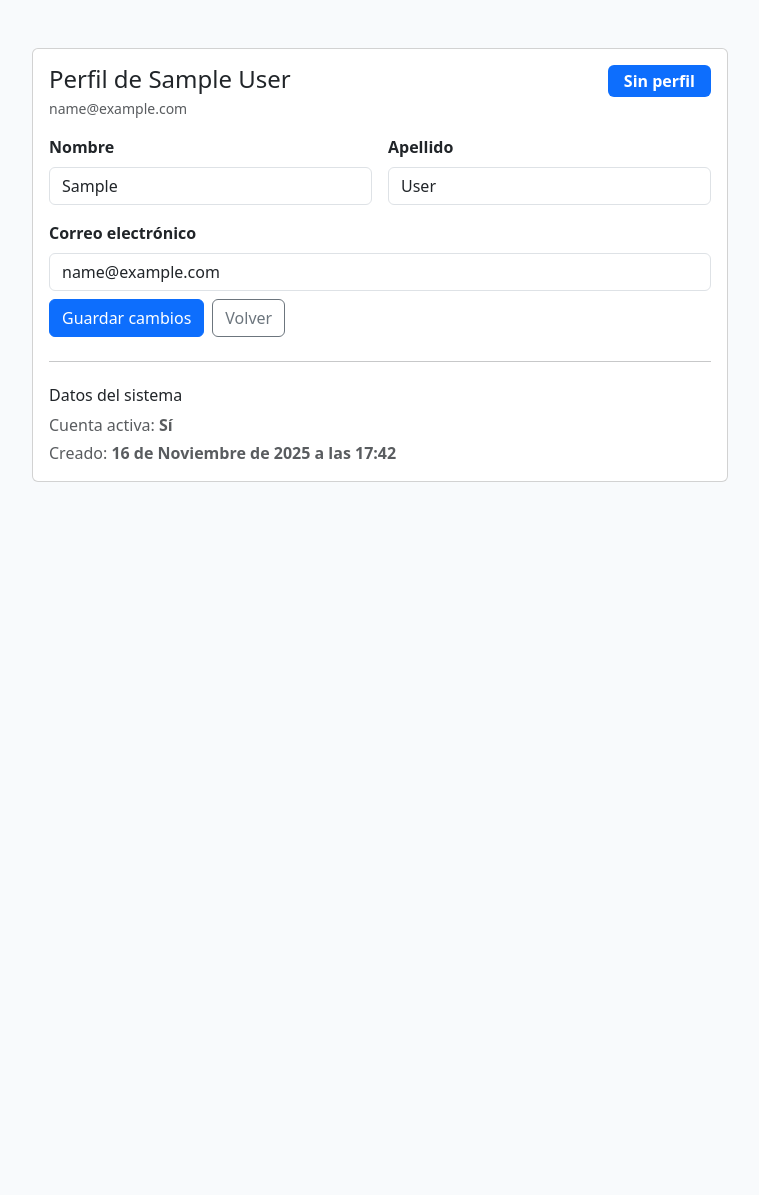
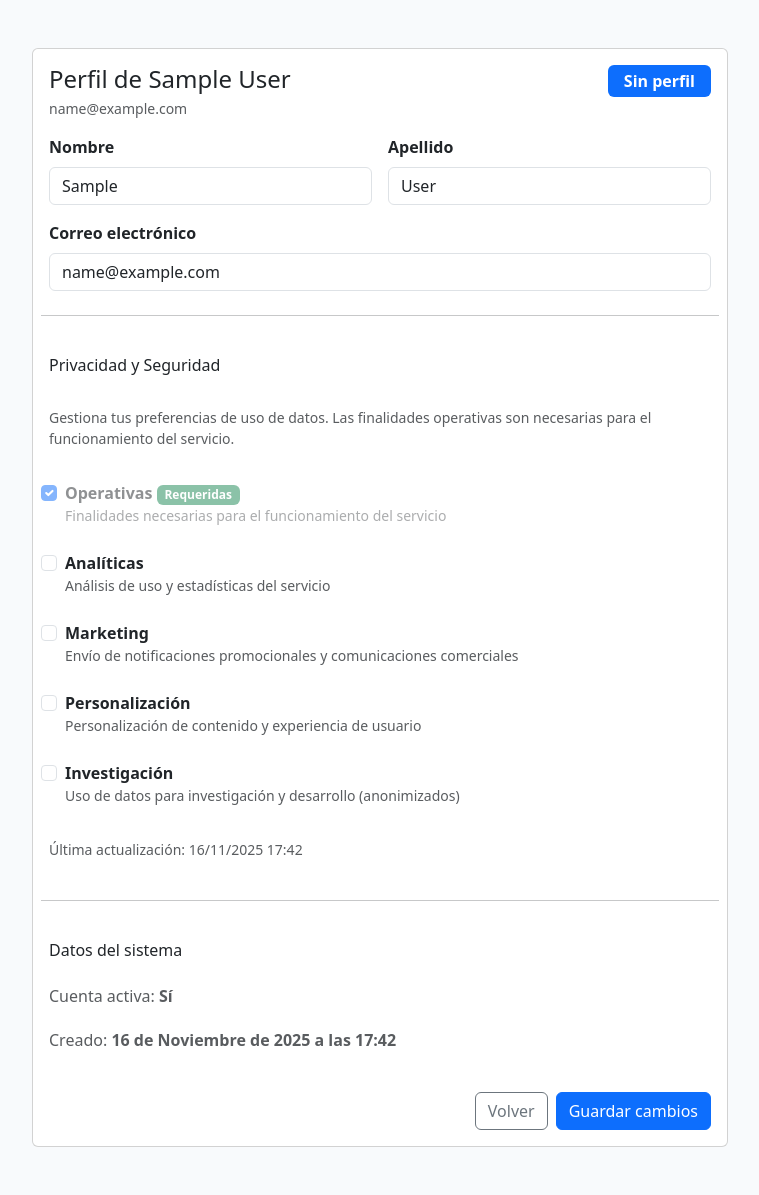
Before and after one commit to DanielRosadoRodriguez/tinycare, a Django app: page /accounts/profile/ in a window 1280 px wide. Shown: the whole page, without its empty margins (260-1019 px from the left). Before the commit the page ends 482 px from the top, so only its background shows below. Run offline with Django 5.2, Linux system fonts and the light colour scheme; the visitor is signed in with stand-in values (Sample User, id 1).

Commit message:
feat (seguridad): implementa checkboxes de consentimiento de uso de datos para cumplir la norma

```diff
--- a/accounts/templates/accounts/profile.html
+++ b/accounts/templates/accounts/profile.html
@@ -91,17 +91,65 @@
             {% for e in user_form.email.errors %}<div class="text-danger small">{{ e }}</div>{% endfor %}
           </div>
 
-          <div class="col-12 d-flex gap-2 mt-2">
-            <button type="submit" class="btn btn-primary">Guardar cambios</button>
-            <a href="{% url 'accounts:greet' %}" class="btn btn-outline-secondary">Volver</a>
+          <hr class="my-4" />
+
+          <h6 class="mb-3">Privacidad y Seguridad</h6>
+          <p class="text-muted small mb-3">Gestiona tus preferencias de uso de datos. Las finalidades operativas son necesarias para el funcionamiento del servicio.</p>
+
+          <div class="form-check mb-2">
+            <input class="form-check-input" type="checkbox" checked disabled id="operacion">
+            <label class="form-check-label" for="operacion">
+              <strong>Operativas</strong> <span class="badge bg-success text-white">Requeridas</span>
+              <div class="text-muted small">Finalidades necesarias para el funcionamiento del servicio</div>
+            </label>
           </div>
-        </form>
+
+          <div class="form-check mb-2">
+            <input class="form-check-input" type="checkbox" name="analitica" id="analitica" {% if consentimiento.analitica %}checked{% endif %}>
+            <label class="form-check-label" for="analitica">
+              <strong>Analíticas</strong>
+              <div class="text-muted small">Análisis de uso y estadísticas del servicio</div>
+            </label>
+          </div>
+
+          <div class="form-check mb-2">
+            <input class="form-check-input" type="checkbox" name="marketing" id="marketing" {% if consentimiento.marketing %}checked{% endif %}>
+            <label class="form-check-label" for="marketing">
+              <strong>Marketing</strong>
+              <div class="text-muted small">Envío de notificaciones promocionales y comunicaciones comerciales</div>
+            </label>
+          </div>
+
+          <div class="form-check mb-2">
+            <input class="form-check-input" type="checkbox" name="personalizacion" id="personalizacion" {% if consentimiento.personalizacion %}checked{% endif %}>
+            <label class="form-check-label" for="personalizacion">
+              <strong>Personalización</strong>
+              <div class="text-muted small">Personalización de contenido y experiencia de usuario</div>
+            </label>
+          </div>
+
+          <div class="form-check mb-3">
+            <input class="form-check-input" type="checkbox" name="investigacion" id="investigacion" {% if consentimiento.investigacion %}checked{% endif %}>
+            <label class="form-check-label" for="investigacion">
+              <strong>Investigación</strong>
+              <div class="text-muted small">Uso de datos para investigación y desarrollo (anonimizados)</div>
+            </label>
+          </div>
+
+          <div class="text-muted small mb-3">Última actualización: {{ consentimiento.actualizado_en|date:"d/m/Y H:i" }}</div>
 
         <hr class="my-4" />
 
         <h6 class="mb-2">Datos del sistema</h6>
         <p class="mb-1 text-muted">Cuenta activa: <strong>{{ user.is_active|yesno:"Sí,No" }}</strong></p>
-        <p class="mb-0 text-muted">Creado: <strong>{{ user.date_joined }}</strong></p>
+        <p class="mb-4 text-muted">Creado: <strong>{{ user.date_joined }}</strong></p>
+
+        {# Botones de acción para toda la página #}
+        <div class="d-flex gap-2 justify-content-end">
+          <a href="{% url 'accounts:greet' %}" class="btn btn-outline-secondary">Volver</a>
+          <button type="submit" class="btn btn-primary">Guardar cambios</button>
+        </div>
+        </form>
       </div>
     </div>
   </main>
--- a/accounts/views/profile.py
+++ b/accounts/views/profile.py
@@ -8,6 +8,8 @@ from django.contrib.auth import get_user_model
 from ..forms.profile_form import ProfileForm
 from accounts.models.profile_parent import ProfileParent
 from accounts.models.profile_specialist import ProfileSpecialist
+from privacy.models import Consentimiento
+from privacy.forms import ConsentimientoForm
 
 
 @login_required
@@ -37,6 +39,11 @@ def profile_view(request):
         user_form = ProfileForm(request.POST, instance=user)
         if profile_model:
             profile_form = ProfileModelForm(request.POST, instance=profile)
+
+        # Manejar también el formulario de consentimientos
+        consentimiento, created = Consentimiento.objects.get_or_create(user=user)
+        consentimiento_form = ConsentimientoForm(request.POST, instance=consentimiento)
+
         forms_valid = user_form.is_valid() and (profile_form.is_valid() if profile_form else True)
         # Si la validación falla, comprobar explícitamente si el email enviado ya pertenece a otro usuario
         # y mostrar sólo un mensaje claro en el campo 'email' (evitar duplicados/confusión).
@@ -60,12 +67,21 @@ def profile_view(request):
                 if not profile_obj.pk:
                     profile_obj.user = user
                 profile_obj.save()
+
+            # Guardar consentimientos si el formulario es válido
+            if consentimiento_form.is_valid():
+                consentimiento_form.save()
+
             messages.success(request, "Perfil actualizado correctamente.")
             return redirect("accounts:profile")
     else:
         user_form = ProfileForm(instance=user)
         if profile_model:
             profile_form = ProfileModelForm(instance=profile)
+
+        # Obtener o crear consentimiento
+        consentimiento, created = Consentimiento.objects.get_or_create(user=user)
+        consentimiento_form = ConsentimientoForm(instance=consentimiento)
 
     # determinar tipo de cuenta para la UI
     if profile and isinstance(profile, ProfileParent):
@@ -75,4 +91,14 @@ def profile_view(request):
     else:
         account_type = "Sin perfil"
 
-    return render(request, "accounts/profile.html", {"user": user, "user_form": user_form, "profile_form": profile_form, "profile": profile, "account_type": account_type})
+    # Obtener o crear consentimiento
+    consentimiento, created = Consentimiento.objects.get_or_create(user=user)
+
+    return render(request, "accounts/profile.html", {
+        "user": user,
+        "user_form": user_form,
+        "profile_form": profile_form,
+        "profile": profile,
+        "account_type": account_type,
+        "consentimiento": consentimiento
+    })
--- a/privacy/apps.py
+++ b/privacy/apps.py
@@ -4,4 +4,7 @@ from django.apps import AppConfig
 class PrivacyConfig(AppConfig):
     default_auto_field = 'django.db.models.BigAutoField'
     name = 'privacy'
-    verbose_name = 'Gestión de Privacidad'
+    verbose_name = 'Privacidad'
+
+    def ready(self):
+        import privacy.signals  # noqa
--- /dev/null
+++ b/privacy/forms.py
@@ -0,0 +1,17 @@
+from django import forms
+from privacy.models import Consentimiento
+
+
+class ConsentimientoForm(forms.ModelForm):
+    """
+    Formulario para gestionar consentimientos del usuario.
+    """
+    class Meta:
+        model = Consentimiento
+        fields = ['analitica', 'marketing', 'personalizacion', 'investigacion']
+        widgets = {
+            'analitica': forms.CheckboxInput(attrs={'class': 'form-check-input'}),
+            'marketing': forms.CheckboxInput(attrs={'class': 'form-check-input'}),
+            'personalizacion': forms.CheckboxInput(attrs={'class': 'form-check-input'}),
+            'investigacion': forms.CheckboxInput(attrs={'class': 'form-check-input'}),
+        }
--- a/privacy/models.py
+++ b/privacy/models.py
@@ -3,6 +3,7 @@ Modelos para gestión de avisos de privacidad.
 
 - PrivacyNotice: almacena versiones de avisos de privacidad en formato .md
 - PrivacyAcceptance: registra qué usuarios aceptaron qué versión del aviso
+- Consentimiento: gestiona permisos granulares por finalidad
 """
 
 from django.db import models
@@ -93,3 +94,55 @@ class PrivacyAcceptance(models.Model):
 
     def __str__(self):
         return f"{self.user.email} aceptó aviso {self.privacy_notice.id} el {self.accepted_at.strftime('%Y-%m-%d %H:%M')}"
+
+
+class Consentimiento(models.Model):
+    """
+    Gestión de consentimientos granulares por finalidad.
+    Cumple con LFPDPPP y NOM-024-SSA3-2012.
+    """
+    user = models.OneToOneField(
+        User,
+        on_delete=models.CASCADE,
+        related_name="consentimiento",
+        verbose_name="Usuario"
+    )
+
+    # Finalidades
+    operacion = models.BooleanField(
+        default=True,
+        verbose_name="Operativas",
+        help_text="Finalidades necesarias para el funcionamiento del servicio (requeridas)"
+    )
+    analitica = models.BooleanField(
+        default=False,
+        verbose_name="Analíticas",
+        help_text="Análisis de uso y estadísticas"
+    )
+    marketing = models.BooleanField(
+        default=False,
+        verbose_name="Marketing",
+        help_text="Envío de notificaciones promocionales y comunicaciones comerciales"
+    )
+    personalizacion = models.BooleanField(
+        default=False,
+        verbose_name="Personalización",
+        help_text="Personalización de contenido y experiencia"
+    )
+    investigacion = models.BooleanField(
+        default=False,
+        verbose_name="Investigación",
+        help_text="Uso de datos para investigación y desarrollo (anonimizados)"
+    )
+
+    actualizado_en = models.DateTimeField(
+        auto_now=True,
+        verbose_name="Última actualización"
+    )
+
+    class Meta:
+        verbose_name = "Consentimiento"
+        verbose_name_plural = "Consentimientos"
+
+    def __str__(self):
+        return f"Consentimientos de {self.user.email}"
--- /dev/null
+++ b/privacy/signals.py
@@ -0,0 +1,15 @@
+from django.db.models.signals import post_save
+from django.dispatch import receiver
+from django.contrib.auth import get_user_model
+from privacy.models import Consentimiento
+
+User = get_user_model()
+
+
+@receiver(post_save, sender=User)
+def crear_consentimiento(sender, instance, created, **kwargs):
+    """
+    Crea automáticamente un registro de Consentimiento cuando se crea un usuario.
+    """
+    if created:
+        Consentimiento.objects.get_or_create(user=instance)
--- a/privacy/urls.py
+++ b/privacy/urls.py
@@ -1,8 +1,9 @@
 from django.urls import path
-from privacy.views import privacy_notice_view
+from privacy.views import privacy_notice_view, actualizar_consentimientos_view
 
 app_name = "privacy"
 
 urlpatterns = [
     path("", privacy_notice_view, name="notice"),
+    path("consentimientos/", actualizar_consentimientos_view, name="actualizar_consentimientos"),
 ]
--- a/tinycare/settings.py
+++ b/tinycare/settings.py
@@ -53,7 +53,7 @@ INSTALLED_APPS = [
     'blog',
     'vaccines',
     'babies',  # [ADD] Gestión de bebés (CRUD)
-    'privacy',  # [ADD] Gestión de avisos de privacidad
+    'privacy.apps.PrivacyConfig',  # [ADD] Gestión de avisos de privacidad
     'notifications.apps.NotificationsConfig'
 ]
 
```
Also changed, not shown: privacy/admin.py (+31 -1 lines), privacy/views.py (+23 -2 lines), privacy/migrations/0002_consentimiento.py (added).
